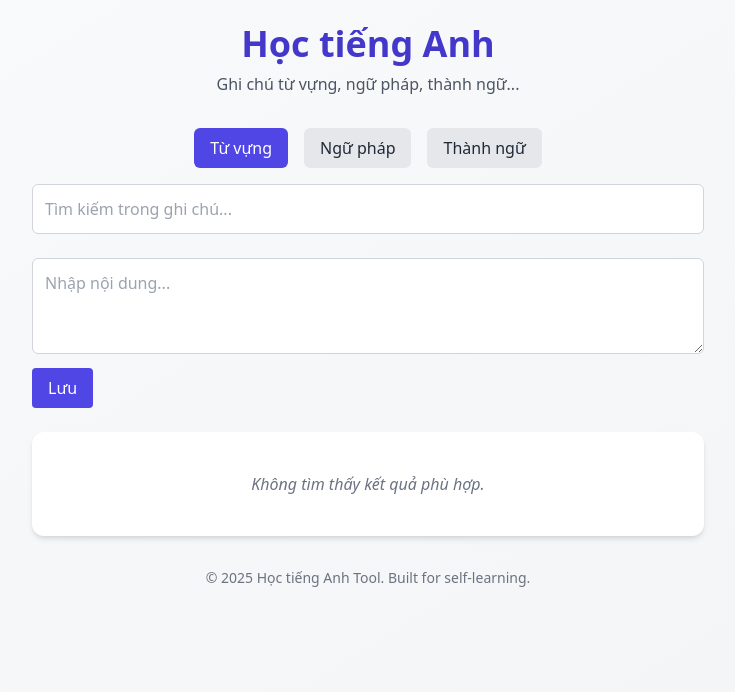
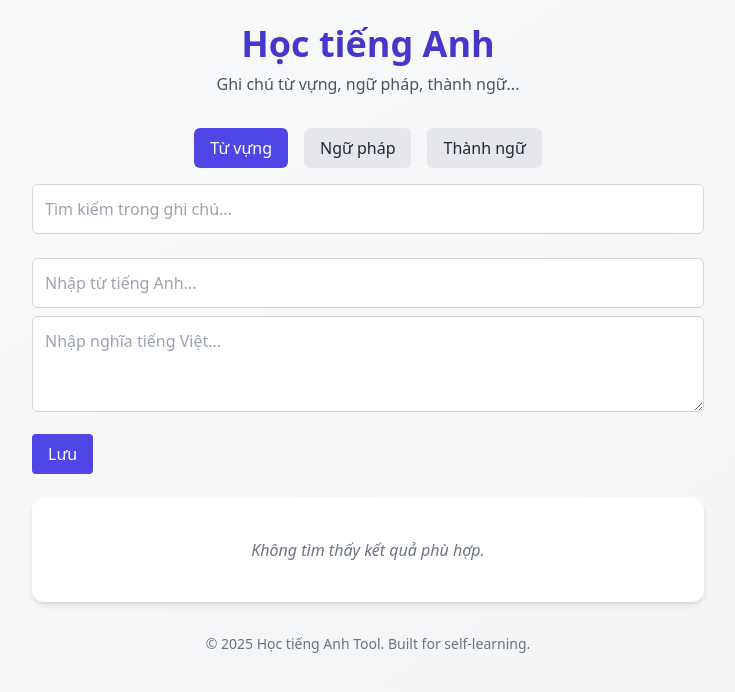
Before and after one commit to haitong53/english-practice, a React (Vite) app: page / in a window 1280 px wide. Shown: the top 692 px of the page, without its empty margins (272-1007 px from the left). Built offline with nearby package versions, Linux system fonts and the light colour scheme.

Commit message:
tách riêng 2 dòng từ vựng và nghĩa

```diff
--- a/src/App.jsx
+++ b/src/App.jsx
@@ -2,7 +2,8 @@ import { useState, useEffect } from "react";
 
 export default function App() {
   const [notes, setNotes] = useState([]);
-  const [newNote, setNewNote] = useState("");
+  const [newWord, setNewWord] = useState(""); // Từ tiếng Anh
+  const [newMeaning, setNewMeaning] = useState(""); // Nghĩa tiếng Việt
   const [currentTab, setCurrentTab] = useState("từ vựng");
   const [searchTerm, setSearchTerm] = useState("");
   const [types] = useState(["từ vựng", "ngữ pháp", "thành ngữ"]);
@@ -20,15 +21,22 @@ export default function App() {
 
   // Hàm thêm ghi chú mới
   const handleAddNote = () => {
-    if (newNote.trim() === "") return;
+    if (!newWord.trim() || !newMeaning.trim()) return;
     const newId = Date.now().toString();
     const updatedNotes = [
       ...notes,
-      { id: newId, type: currentTab, content: newNote, addedDate: new Date().toISOString() },
+      {
+        id: newId,
+        type: currentTab,
+        word: newWord,
+        meaning: newMeaning,
+        addedDate: new Date().toISOString(),
+      },
     ];
     setNotes(updatedNotes);
     saveNotesToLocalStorage(updatedNotes);
-    setNewNote("");
+    setNewWord("");
+    setNewMeaning("");
   };
 
   // Hàm xóa ghi chú
@@ -42,7 +50,7 @@ export default function App() {
   const filteredNotes = notes
     .filter((note) => note.type === currentTab)
     .filter((note) =>
-      note.content.toLowerCase().includes(searchTerm.toLowerCase())
+      `${note.word} ${note.meaning}`.toLowerCase().includes(searchTerm.toLowerCase())
     );
 
   return (
@@ -83,15 +91,26 @@ export default function App() {
 
       {/* Form nhập ghi chú mới */}
       <div className="max-w-2xl mx-auto mb-6">
-        <textarea
-          value={newNote}
-          onChange={(e) => setNewNote(e.target.value)}
-          placeholder="Nhập nội dung..."
-          className="w-full h-24 p-3 border border-gray-300 rounded-md focus:outline-none focus:ring-2 focus:ring-indigo-400"
-        />
+        <div className="mb-2">
+          <input
+            type="text"
+            placeholder="Nhập từ tiếng Anh..."
+            value={newWord}
+            onChange={(e) => setNewWord(e.target.value)}
+            className="w-full p-3 border border-gray-300 rounded-md focus:outline-none focus:ring-2 focus:ring-indigo-400"
+          />
+        </div>
+        <div className="mb-4">
+          <textarea
+            placeholder="Nhập nghĩa tiếng Việt..."
+            value={newMeaning}
+            onChange={(e) => setNewMeaning(e.target.value)}
+            className="w-full h-24 p-3 border border-gray-300 rounded-md focus:outline-none focus:ring-2 focus:ring-indigo-400"
+          />
+        </div>
         <button
           onClick={handleAddNote}
-          className="mt-2 bg-indigo-600 hover:bg-indigo-700 text-white px-4 py-2 rounded transition"
+          className="bg-indigo-600 hover:bg-indigo-700 text-white px-4 py-2 rounded transition"
         >
           Lưu
         </button>
@@ -103,7 +122,7 @@ export default function App() {
           {filteredNotes.length > 0 ? (
             filteredNotes.map((note) => (
               <li key={note.id} className="flex justify-between items-center bg-gray-50 p-3 rounded-md">
-                <span>{note.content}</span>
+                <span>{`${note.word}: ${note.meaning}`}</span>
                 <button
                   onClick={() => handleDeleteNote(note.id)}
                   className="text-sm text-red-600 hover:underline"
```
